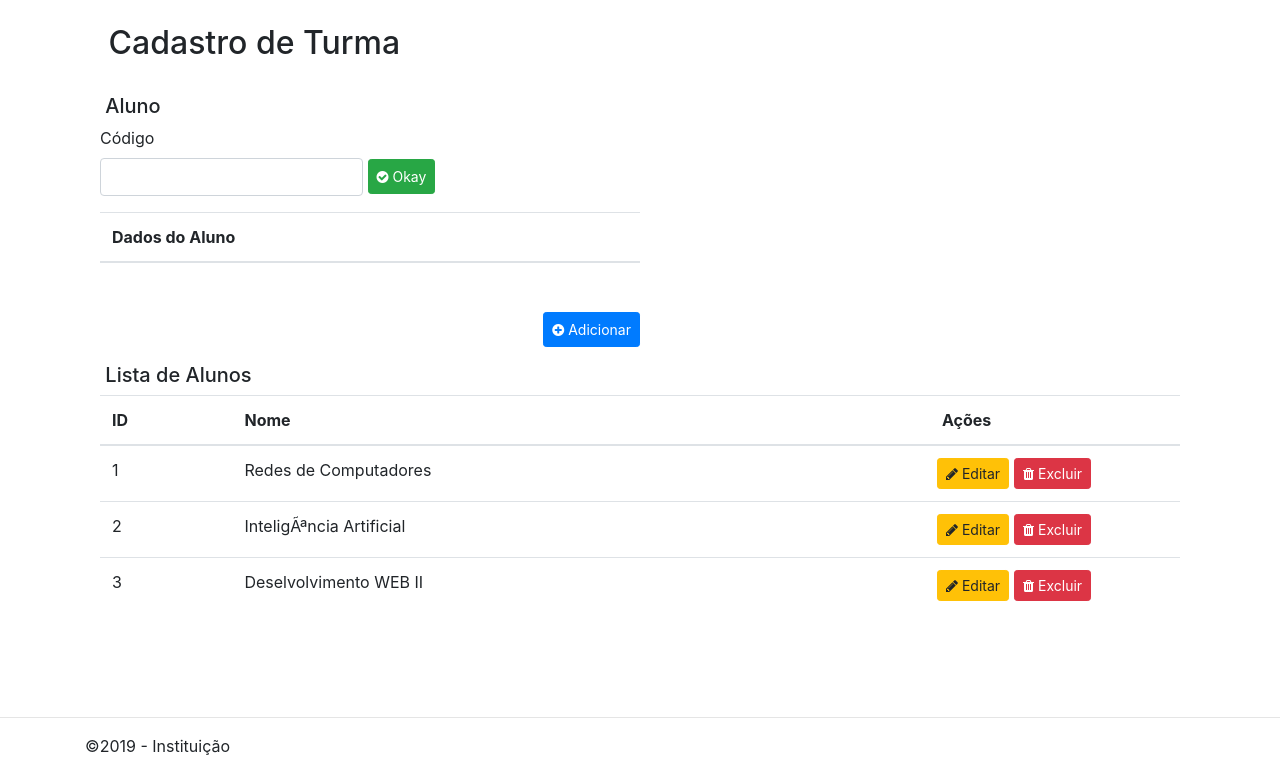
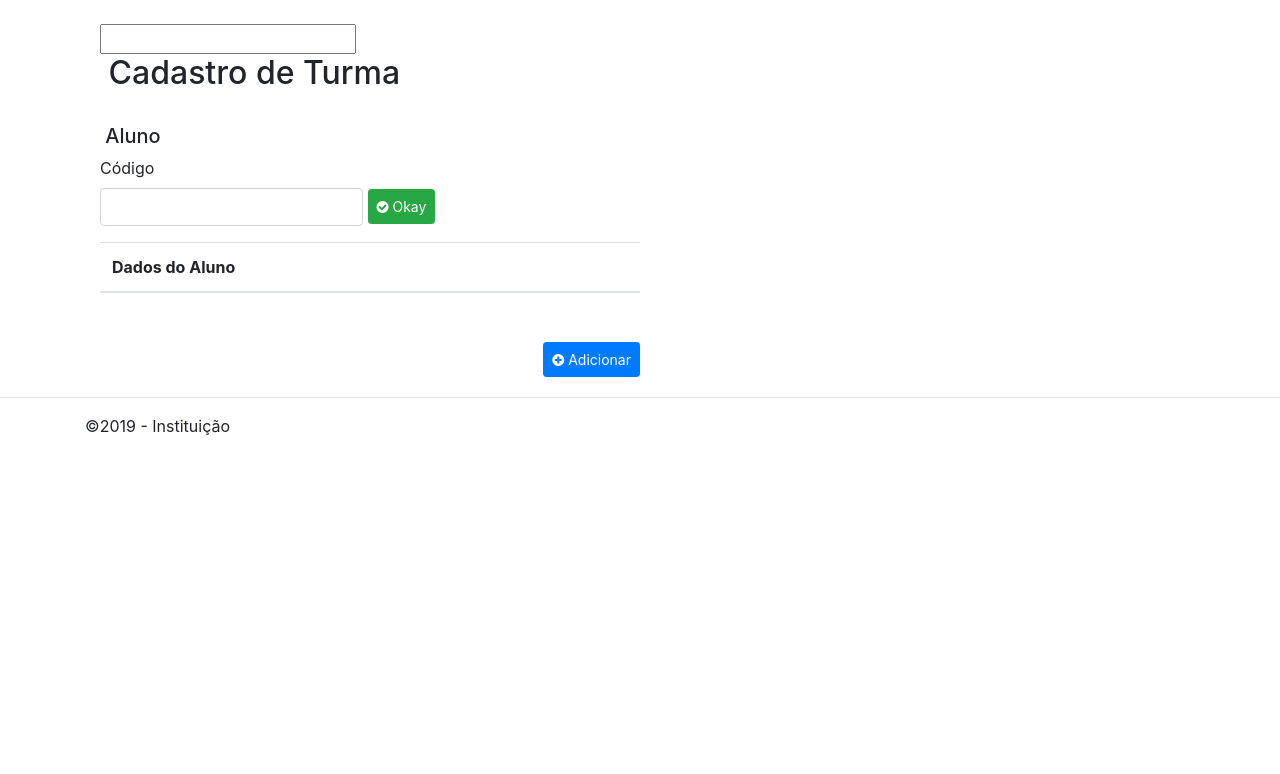
Before and after one commit to mathiasarturschulz/ProjetoInstituicao, a PHP site: page /cadastro.php in a window 1280 px wide. Shown: the part 80-854 px from the top of the page. After the commit the page ends 515 px from the top, so only its background shows below. Run offline with PHP 8.4, Linux system fonts and the light colour scheme; data comes from the database, SQL or seed files in the repository; lists and menus that the app fills with data are empty; some libraries are stand-ins or nearby versions.

Commit message:
[UPD] Testando cadastro de alunos

```diff
--- a/cadastro.php
+++ b/cadastro.php
@@ -4,7 +4,7 @@
 
 <?php
 
-$aListaAlunos = [];
+$oAluno = null;
 
 // VISUALIZAR INFORMAÇÕES DE UM ALUNO
 if (isset($_REQUEST["act"]) && $_REQUEST["act"] === "info" && isset($_POST['codigo'])) {
@@ -23,12 +23,11 @@
             ->setTentados($aData['tentados'])
             ->setSubmissoes($aData['submetidos'])
             ->setInstituicao($aData['instituicao']);
-        $aListaAlunos[] = $oAluno;
 
         $table = ""
             . "<tr><td>Nome</td><td>{$oAluno->getNome()}</td></tr>"
-            . "<tr><td>Score</td><td>{$oAluno->getScore()}</td></tr>"
-            . "<tr><td>Posicao</td><td>{$oAluno->getPosicao()}</td></tr>"
+            . "<tr><td>Score</td><td name=\"score\">{$oAluno->getScore()}</td></tr>"
+            . "<tr><td>Posicao</td><td name=\"posicao\" value='teste123123'>{$oAluno->getPosicao()}</td></tr>"
             . "<tr><td>Desde</td><td>{$oAluno->getDesde()->format('d-m-Y')}</td></tr>"
             . "<tr><td>Resolvidos</td><td>{$oAluno->getResolvidos()}</td></tr>"
             . "<tr><td>Tentados</td><td>{$oAluno->getTentados()}</td></tr>"
@@ -41,6 +40,7 @@
 ?>
 
 <div class="container">
+    <input type="text" name="nome" id="" readonly>
     <h2>&nbspCadastro de Turma</h2><br>
 
     <form action="?act=info" method="POST" class="form-horizontal">
@@ -55,11 +55,13 @@
     </form>
 
     <div style="width: 50%;">
+        <form action="cadastro_aluno.php" method="post">
+            <input type="hidden" name="teste" value="<?= 1 ?>">
             <table class="table table-hover">
                 <thead>
                     <tr>
-                    <th>Dados do Aluno</th>
-                    <th></th>
+                        <th name="dados">Dados do Aluno</th>
+                        <th name="dados2" value="22"></th>
                     </tr>
                 </thead>
                 <tbody>
@@ -67,52 +69,11 @@
                 </tbody>
             </table>
             <div class="pull-right">
+                <input type="hidden" name="id" value="<?= 1 ?>">
                 <button type="submit" class="btn btn-sm btn-primary" style="height: 35px; margin-top: 33px;"><i class='fa fa-plus-circle'></i> Adicionar</button>
             </div>
-    </div>
-
-
-
-    <h5 style="margin-top: 100px;">&nbspLista de Alunos</h5>
-    <table class="table table-hover">
-        <thead>
-            <tr>
-                <th>ID</th>
-                <th>Nome</th>
-                <th>Ações</th>
-            </tr>
-        </thead>
-        <tbody>
-            <?php
-                // CRIAÇÃO DA TABELA
-                $oTurmaDAO = new TurmaDAO();
-                $aResult = $oTurmaDAO->selectAllSemAlunos();
-
-                if ($aResult[0]) {
-                    foreach ($aResult[1] as $chave => $oTurma) {
-                        ?><tr>
-                                <td id='tabela_id'><?php echo $oTurma->getId(); ?></td>
-                                <td><?php echo utf8_encode($oTurma->getNome()); ?></td>
-                                <td id='tabela_acoes'>
-                                    <div class="form-row">
-                                        <form action="" method="post">
-                                            <input type="hidden" name="id" value="<?= $oTurma->getId() ?>">
-                                            <button id="btn-editar" class="btn btn-sm btn-warning"><i class='fa fa-pencil'></i> Editar</button>
-                                        </form>
-                                        <form action="excluir.php" method="post">
-                                            <input type="hidden" name="id" value="<?= $oTurma->getId() ?>">
-                                            <button class="btn btn-sm btn-danger"><i class='fa fa-trash'></i> Excluir</button>
         </form>
     </div>
-                                </td>
-                        </tr><?php
-                    }
-                } else {
-                    echo "<p class=\"bg-danger\">" . $aResult[1] . "</p>";
-                }
-            ?>
-        </tbody>
-    </table>
 </div>
 
 <?php
```
Also changed, not shown: cadastro_aluno.php (added, +14 -0 lines). Lines whose indentation alone changed are shown as unchanged.
